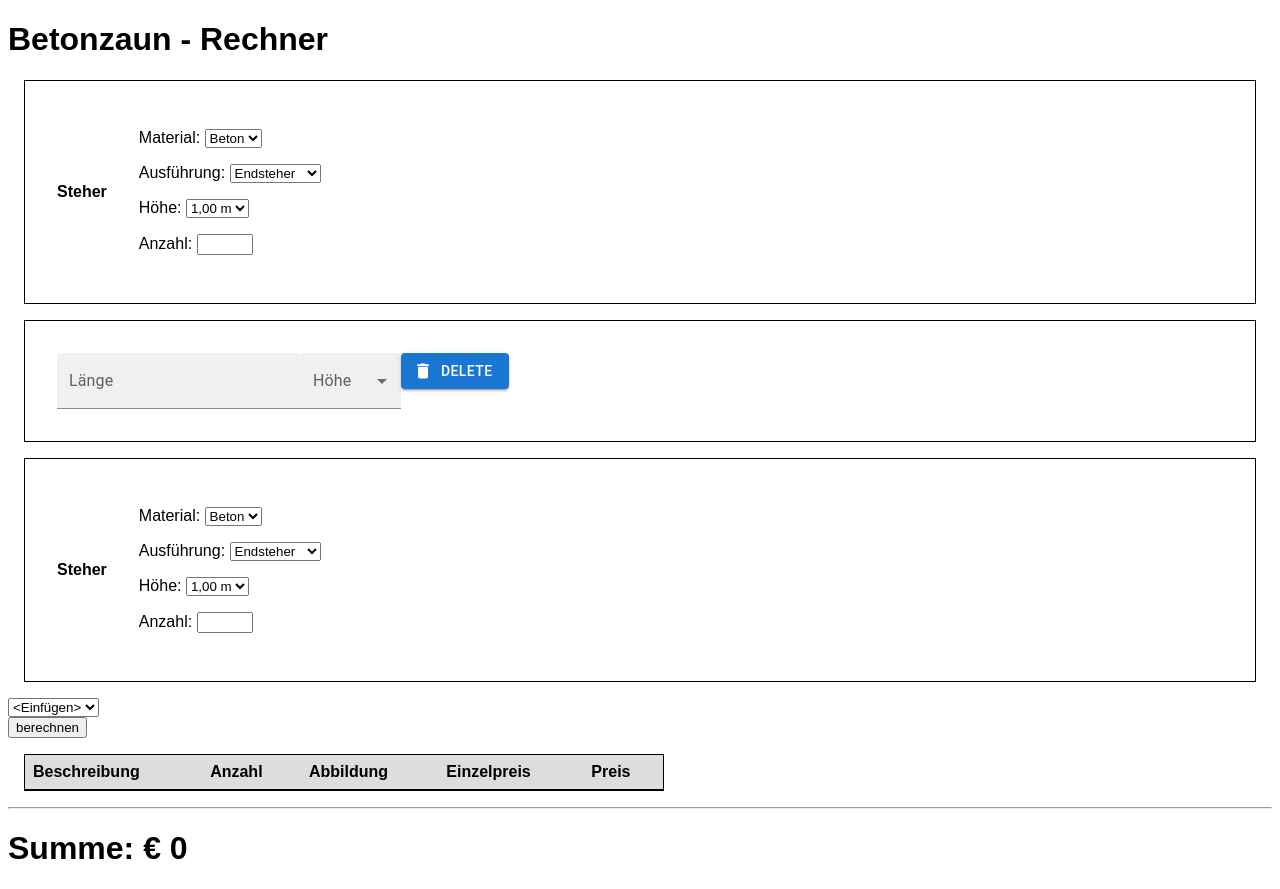
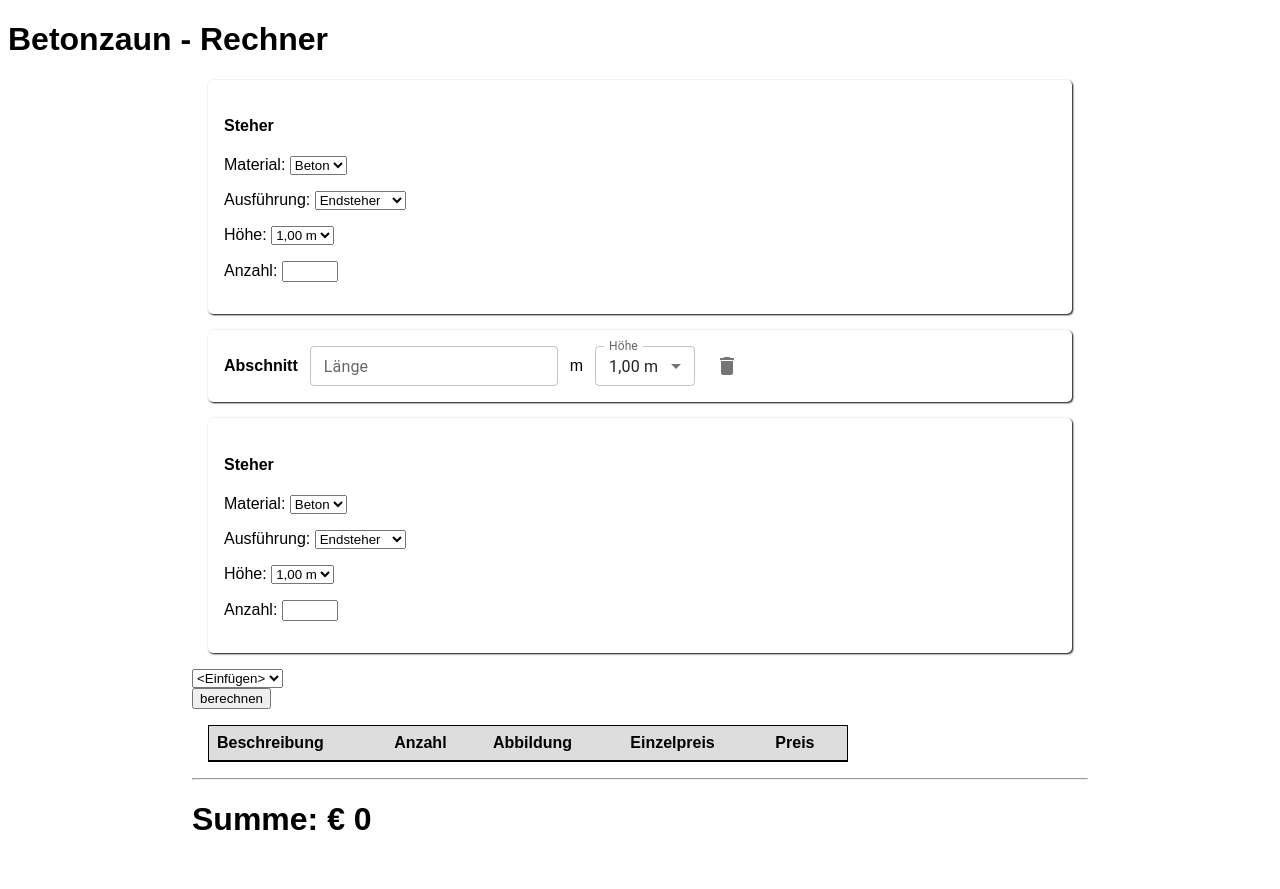
Before and after one commit to MorfMichael/betonzaun, a React (Vite) app: page / in a window 1280 px wide. After the commit the page ends 860 px from the top, so only its background shows below. Built offline with nearby package versions, Linux system fonts and the light colour scheme.

Commit message:
section styled

```diff
--- a/src/App.jsx
+++ b/src/App.jsx
@@ -60,7 +60,7 @@ const App = () => {
 	});
 
 	return (
-		<div>
+		<div className="main">
 			{
 				elements.map(section =>
 					<div key={section.id}>
--- a/src/components/Section.jsx
+++ b/src/components/Section.jsx
@@ -1,4 +1,4 @@
-import { TextField, FormControl, InputAdornment, Select, MenuItem, Button } from "@mui/material";
+import { TextField, MenuItem, Button, Card, CardHeader, CardContent, IconButton } from "@mui/material";
 import DeleteIcon from '@mui/icons-material/Delete';
 import { useState, useCallback, useEffect } from "react";
 
@@ -42,16 +42,18 @@ const Section = ({ changed, section, products, remove }) => {
 
 	return (
 		<div className="section">
-			<form onSubmit={calculate} method="POST">
+			<form onSubmit={calculate} method="POST" className="flex-center">
+
+				<span className="label">Abschnitt</span>
+
 				<TextField
-					id="length" type="number" variant="filled"
+					id="length" type="number" variant="outlined"
 					label="L&auml;nge"
-					name="length" min=".5" max="200" step=".1"
-					endAdornment={<InputAdornment position="end">m</InputAdornment>} />
+					name="length" min=".5" max="200" step=".1" size="small" /> m
 
 				<TextField
 					id="height" name="height" select style={{ width: "100px" }}
-					variant="filled" label="H&ouml;he">
+					variant="outlined" label="H&ouml;he" defaultValue={100} size="small">
 					<MenuItem value={100}>1,00 m</MenuItem>
 					<MenuItem value={125}>1,25 m</MenuItem>
 					<MenuItem value={150}>1,50 m</MenuItem>
@@ -61,12 +63,10 @@ const Section = ({ changed, section, products, remove }) => {
 					<MenuItem value={250}>2,50 m</MenuItem>
 				</TextField>
 
-				<Button variant="contained" startIcon={<DeleteIcon />} onClick={remove(section.id)}>
-					Delete
-				</Button>
+				<IconButton aria-label="delete" onClick={remove(section.id)} className="right">
+					<DeleteIcon />
+				</IconButton>
 			</form>
-
-
 		</div>
 	);
 }
--- a/src/index.css
+++ b/src/index.css
@@ -24,18 +24,30 @@ table tr:nth-child(odd) {
     background: #ddd;
 }
 
+.main {
+    width: 70vw;
+    min-width: 600px;
+    margin: 0 auto;
+}
+
 .section {
-    display: flex;
-    align-items: center;
-    border: 1px solid black;
+    border-radius: 5px;
+    box-shadow: 1px 1px 2px #000;
     margin: 1rem;
     padding: 1rem;
-}
-
-.section > * {
-    margin: 1rem;
+    width: auto;
 }
 
 .error {
     border: 1px solid red;
 }
+
+.flex-center {
+    display: flex;
+    align-items: center;
+    gap: .75rem;
+}
+
+.label {
+    font-weight: 600;
+}
```
Also changed, not shown: 4 other files (tests, documents, lock files or other folders).
